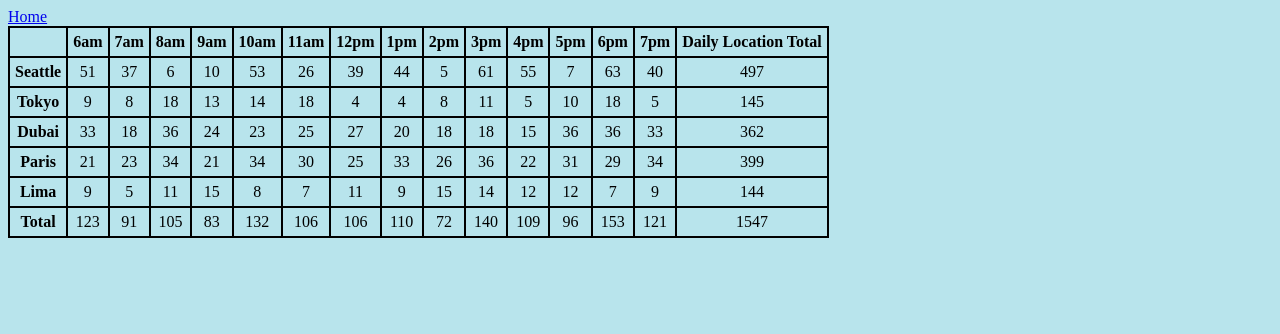
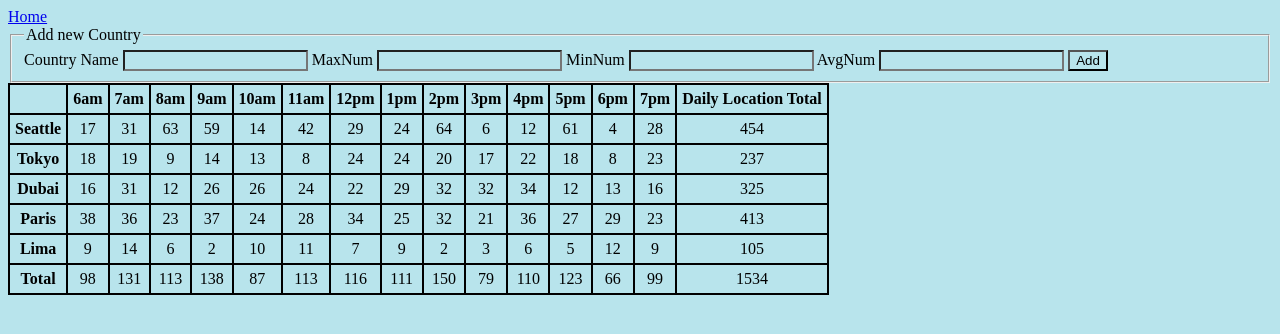
Before and after one commit to mohamdnofal/cookie-stand, a plain HTML site: page sales.html in a window 1280 px wide. Drawn offline with Linux system fonts and the light colour scheme.

Commit message:
clas/-09/object

```diff
--- a/js/app.js
+++ b/js/app.js
@@ -2,39 +2,67 @@
 
 let workingHours = ['6am', '7am', '8am', '9am', '10am', '11am', '12pm', '1pm', '2pm', '3pm', '4pm', '5pm', '6pm', '7pm'];
 
-function country(title) {
+function country(title, maxNum, minNum, avgNum) {
     this.title = title;
     this.workingHours = workingHours;
+    this.min = minNum;
+    this.max = maxNum;
+    this.avg = avgNum;
 
-  }
-
-country.prototype.getNum = function (min, max) {
-    this.num=[];
+}
+let totalArray = [];
+country.prototype.getNum = function () {
+    this.num = [];
     this.totalNum = 0;
-  for (i = 0; i < this.workingHours.length; i++) {
-        this.getNum = generateRandomNumber(min, max);
+    // totalArray=[];
+    for (i = 0; i < this.workingHours.length; i++) {
+        this.getNum = generateRandomNumber(this.min, this.max);
         this.num.push(this.getNum);
         this.totalNum += this.getNum;
+        if (totalArray[i]===undefined) {
+            totalArray[i] = 0;
+        }
+        totalArray[i] += this.getNum;
     }
     this.num.push(this.totalNum);
+    if(totalArray[i]===undefined){
+        totalArray[i]=0;
+    }
+    totalArray[i]+=this.totalNum;
+}
+
+country.prototype.getTotal = function (newCountry) {
+    let tableElement = document.getElementById('salesTable');
+    let allTotal = document.getElementById('allTotal')
+    if(allTotal){
+        allTotal.remove();
+    }
+    const trCity = document.createElement('tr');
+    trCity.setAttribute('id','allTotal');
+    const cellTitle = document.createElement('th');
+    cellTitle.textContent = 'Total';
+    trCity.appendChild(cellTitle);
+    for (i = 0; i <= this.workingHours.length; i++) {
+        let totalPerHour = 0;
+        totalPerHour += totalArray[i];
+        const cellElement = document.createElement('td');
+        // cellElement.setAttribute('')
+        cellElement.textContent = totalArray[i];
+        trCity.appendChild(cellElement);
+
+    }
+    tableElement.appendChild(trCity);
 }
 
 country.prototype.render = function () {
-
-
-
-    // parentElement.appendChild(articleElement);
-    // document.body.appendChild(articleElement);
+    this.getNum();
     let salesTable = document.getElementById('salesTable');
 
     if (salesTable) {
-      this.tableElement=document.getElementById('salesTable');
-
+        this.tableElement = document.getElementById('salesTable');
     } else {
-
         this.parentElement = document.body;
         this.articleElement = document.createElement('article');
-
         this.tableElement = document.createElement('table');
         this.tableElement.setAttribute('id', 'salesTable');
         this.parentElement.appendChild(this.articleElement);
@@ -52,10 +80,7 @@ country.prototype.render = function () {
         const thTotal = document.createElement('th');
         thTotal.textContent = 'Daily Location Total';
         trWorkingHours.appendChild(thTotal);
-
     }
-
-
 
     const trCity = document.createElement('tr');
     const cellTitle = document.createElement('th');
@@ -64,57 +89,42 @@ country.prototype.render = function () {
 
     for (i = 0; i < this.num.length; i++) {
 
-            const cellElement = document.createElement('td');
+        const cellElement = document.createElement('td');
 
         cellElement.textContent = this.num[i];
         trCity.appendChild(cellElement);
     }
 
     this.tableElement.appendChild(trCity);
-
-
-
+    this.getTotal(this.num);
 }
 
 
-const Seattle = new country('Seattle');
-const Tokyo = new country('Tokyo');
-const Dubai = new country('Dubai');
-const Paris = new country('Paris');
-const Lima = new country('Lima');
-
-Seattle.getNum(65, 3);
-Tokyo.getNum(24, 3);
-Dubai.getNum(38, 11);
-Paris.getNum(38, 20);
-Lima.getNum(16, 2);
-
-console.log(Tokyo);
+const Seattle = new country('Seattle', 65, 3);
+const Tokyo = new country('Tokyo', 24, 3);
+const Dubai = new country('Dubai', 38, 11);
+const Paris = new country('Paris', 38, 20);
+const Lima = new country('Lima', 16, 2);
 
 Seattle.render();
 Tokyo.render();
 Dubai.render();
 Paris.render();
 Lima.render();
-getTotal();
 
 function generateRandomNumber(min, max) {
     return Math.floor(Math.random() * (max - min + 1) + min);
 }
 
-function getTotal() {
-    let tableElement = document.getElementById('salesTable');
-    const trCity = document.createElement('tr');
-    const cellTitle = document.createElement('th');
-    cellTitle.textContent = 'Total';
-    trCity.appendChild(cellTitle);
-    for(i=0; i<=workingHours.length; i++){
-      let totalPerHour =0;
-      totalPerHour = Seattle.num[i]+Tokyo.num[i]+Dubai.num[i]+Paris.num[i]+Lima.num[i];
-      const cellElement = document.createElement('td');
-      cellElement.textContent = totalPerHour;
-      trCity.appendChild(cellElement);
+const formElement = document.getElementById('addNewCity');
 
-    }
-    tableElement.appendChild(trCity);
-}
+formElement.addEventListener('submit', function (event) {
+    event.preventDefault();
+    const newCity = event.target.countryName.value;
+    const maxNum = event.target.maxNumer.value;
+     const minNum = event.target.minNumer.value;
+    const avgNum = event.target.avgNumer.value;
+     const newCountry = new country(newCity, maxNum, minNum, avgNum);
+    formElement.reset();
+  newCountry.render();
+});
--- a/sales.html
+++ b/sales.html
@@ -14,18 +14,35 @@
             <a href="index.html">Home</a>
         </nav>
     </header>
-    <!--
     <main>
-        <article>
-            <table id="salesTable">
+        <form id="addNewCity">
 
-            </table>
-        </article>
+            <fieldset>
+                <legend>Add new Country</legend>
+
+                <label for="newCity">Country Name</label>
+                <input type="text" id="newCity" name="countryName">
+
+                <label for="maxNum"> MaxNum </label>
+                <input type="number" id="maxNum" name="maxNumer">
+
+                <label for="minNum"> MinNum </label>
+                <input type="number" id="minNum" name="minNumer">
+
+                <label for="avgNum"> AvgNum </label>
+                <input type="bolean" id="avgNumer" name="avgNumer">
+
+                <button type="submit">Add </button>
+
+
+            </fieldset>
+        </form>
+
     </main>
 
     <footer>
 
-    </footer> -->
+    </footer>
 </body>
 <script src="js/app.js"></script>
 
```
